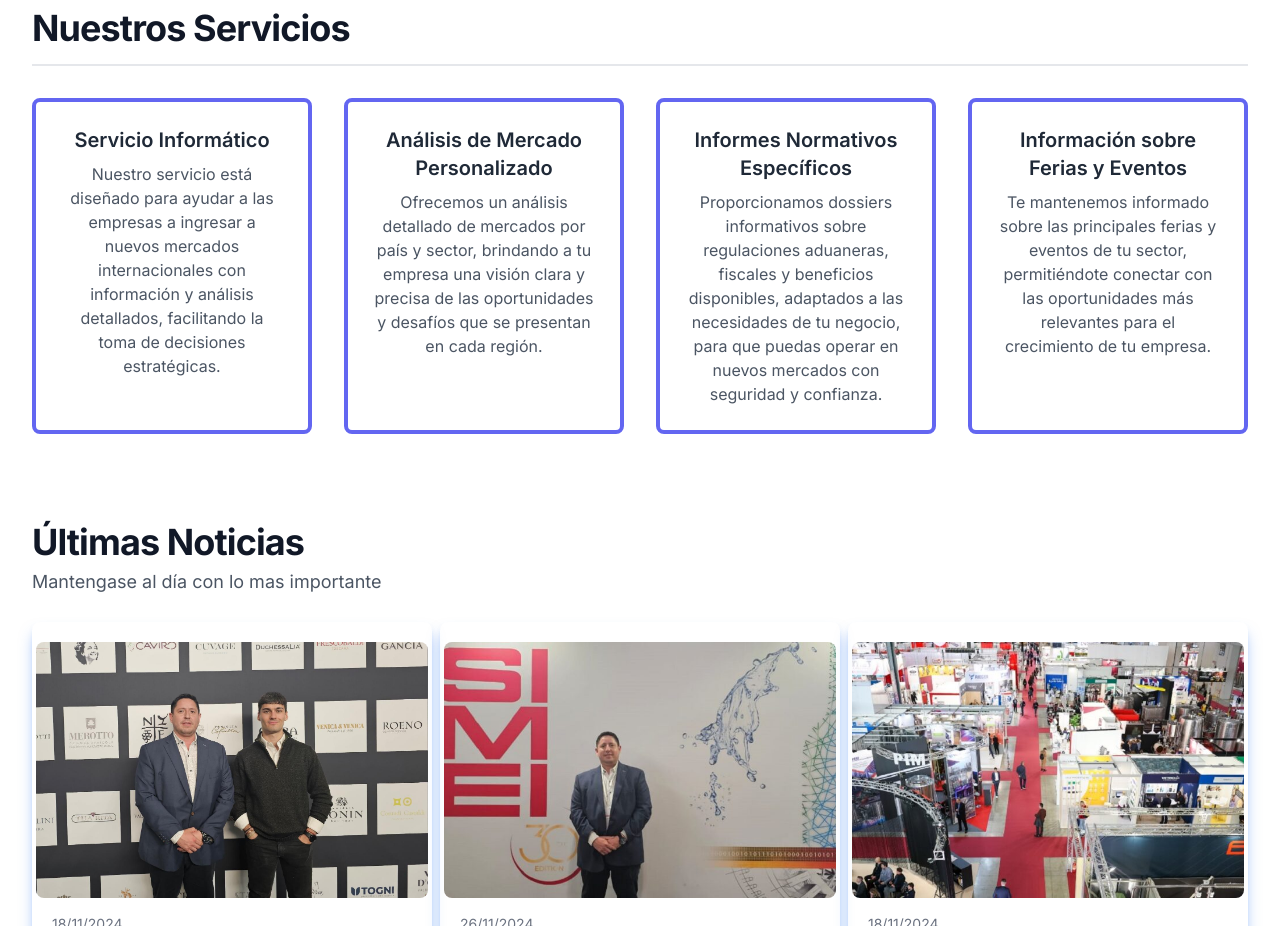
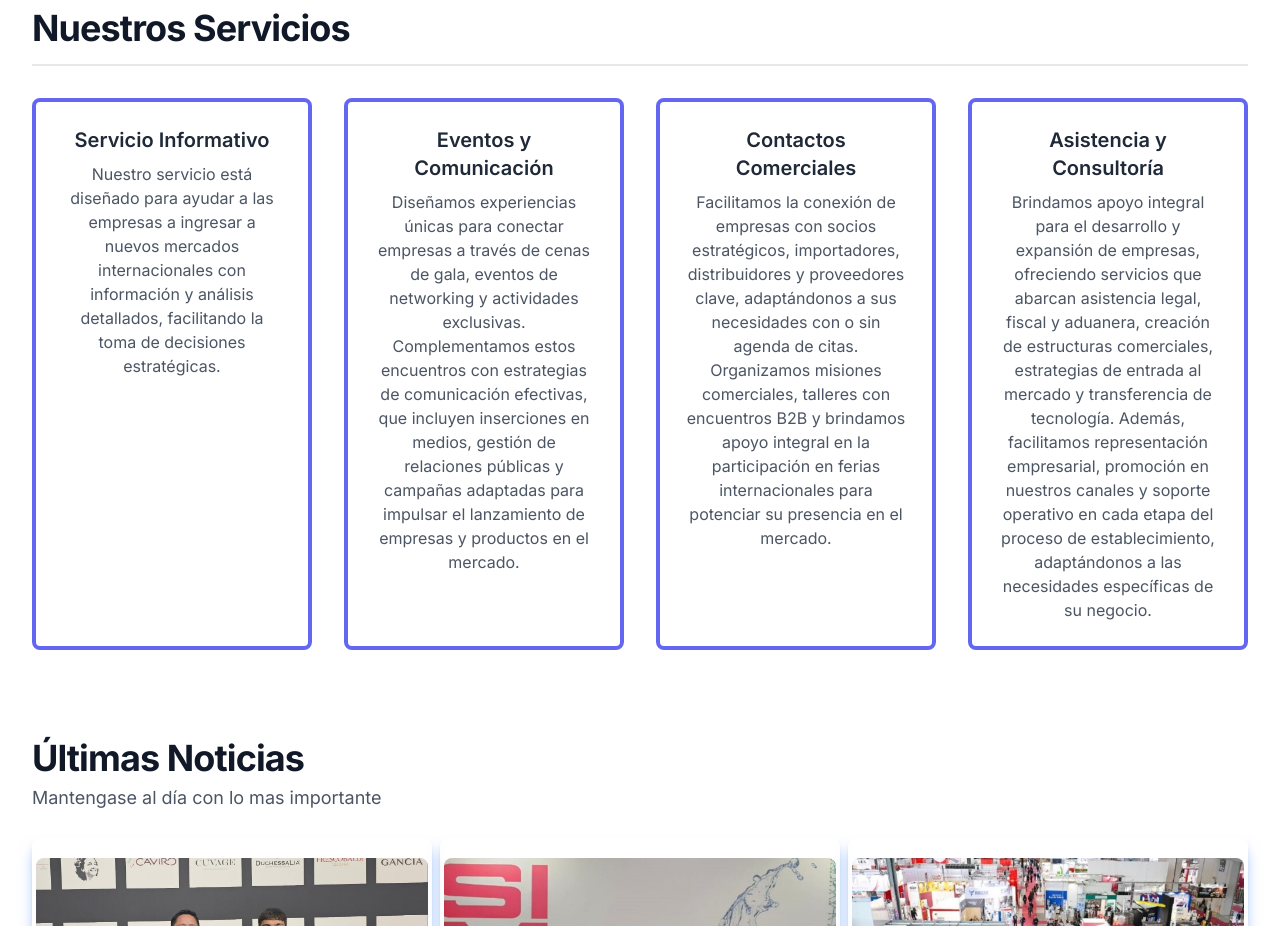
Before and after one commit to JoaquinFarah/cci, a Next.js app: page / in a window 1280 px wide. Shown: the part 1040-1966 px from the top of the page. Built offline with nearby package versions, Linux system fonts and the light colour scheme.

Commit message:
service section update

```diff
--- a/src/app/components/sections/Service.tsx
+++ b/src/app/components/sections/Service.tsx
@@ -13,7 +13,7 @@ const ServiceSection: React.FC = () => {
 
             <Link href="/pages/servicepage" className="bg-white p-6 hover:scale-105 rounded-lg text-center hover:shadow-2xl transition-all border-4 border-indigo-500/100">
               <h3 className="text-xl font-semibold text-gray-800 mb-2">
-              Servicio Informático
+              Servicio Informativo
               </h3>
               <p className="text-gray-600">
               Nuestro servicio está diseñado para ayudar a las empresas a ingresar a nuevos mercados internacionales con información y análisis detallados, facilitando la toma de decisiones estratégicas.
@@ -22,28 +22,28 @@ const ServiceSection: React.FC = () => {
 
             <Link href="/pages/servicepage" className="bg-white p-6 hover:scale-105 rounded-lg text-center hover:shadow-2xl transition-all border-4 border-indigo-500/100">
               <h3 className="text-xl font-semibold text-gray-800 mb-2">
-              Análisis de Mercado Personalizado
+              Eventos y Comunicación
               </h3>
               <p className="text-gray-600">
-              Ofrecemos un análisis detallado de mercados por país y sector, brindando a tu empresa una visión clara y precisa de las oportunidades y desafíos que se presentan en cada región.
+              Diseñamos experiencias únicas para conectar empresas a través de cenas de gala, eventos de networking y actividades exclusivas. Complementamos estos encuentros con estrategias de comunicación efectivas, que incluyen inserciones en medios, gestión de relaciones públicas y campañas adaptadas para impulsar el lanzamiento de empresas y productos en el mercado.
               </p>
             </Link>
 
             <Link href="/pages/servicepage" className="bg-white p-6 hover:scale-105 rounded-lg text-center hover:shadow-2xl transition-all border-4 border-indigo-500/100">
               <h3 className="text-xl font-semibold text-gray-800 mb-2">
-              Informes Normativos Específicos
+              Contactos Comerciales
               </h3>
               <p className="text-gray-600">
-              Proporcionamos dossiers informativos sobre regulaciones aduaneras, fiscales y beneficios disponibles, adaptados a las necesidades de tu negocio, para que puedas operar en nuevos mercados con seguridad y confianza.
+              Facilitamos la conexión de empresas con socios estratégicos, importadores, distribuidores y proveedores clave, adaptándonos a sus necesidades con o sin agenda de citas. Organizamos misiones comerciales, talleres con encuentros B2B y brindamos apoyo integral en la participación en ferias internacionales para potenciar su presencia en el mercado.
               </p>
             </Link>
 
             <Link href="/pages/servicepage" className="bg-white p-6 hover:scale-105 rounded-lg text-center hover:shadow-2xl transition-all border-4 border-indigo-500/100">
               <h3 className="text-xl font-semibold text-gray-800 mb-2">
-              Información sobre Ferias y Eventos
+              Asistencia y Consultoría
               </h3>
               <p className="text-gray-600">
-              Te mantenemos informado sobre las principales ferias y eventos de tu sector, permitiéndote conectar con las oportunidades más relevantes para el crecimiento de tu empresa.
+              Brindamos apoyo integral para el desarrollo y expansión de empresas, ofreciendo servicios que abarcan asistencia legal, fiscal y aduanera, creación de estructuras comerciales, estrategias de entrada al mercado y transferencia de tecnología. Además, facilitamos representación empresarial, promoción en nuestros canales y soporte operativo en cada etapa del proceso de establecimiento, adaptándonos a las necesidades específicas de su negocio.
               </p>
             </Link>
 
```
